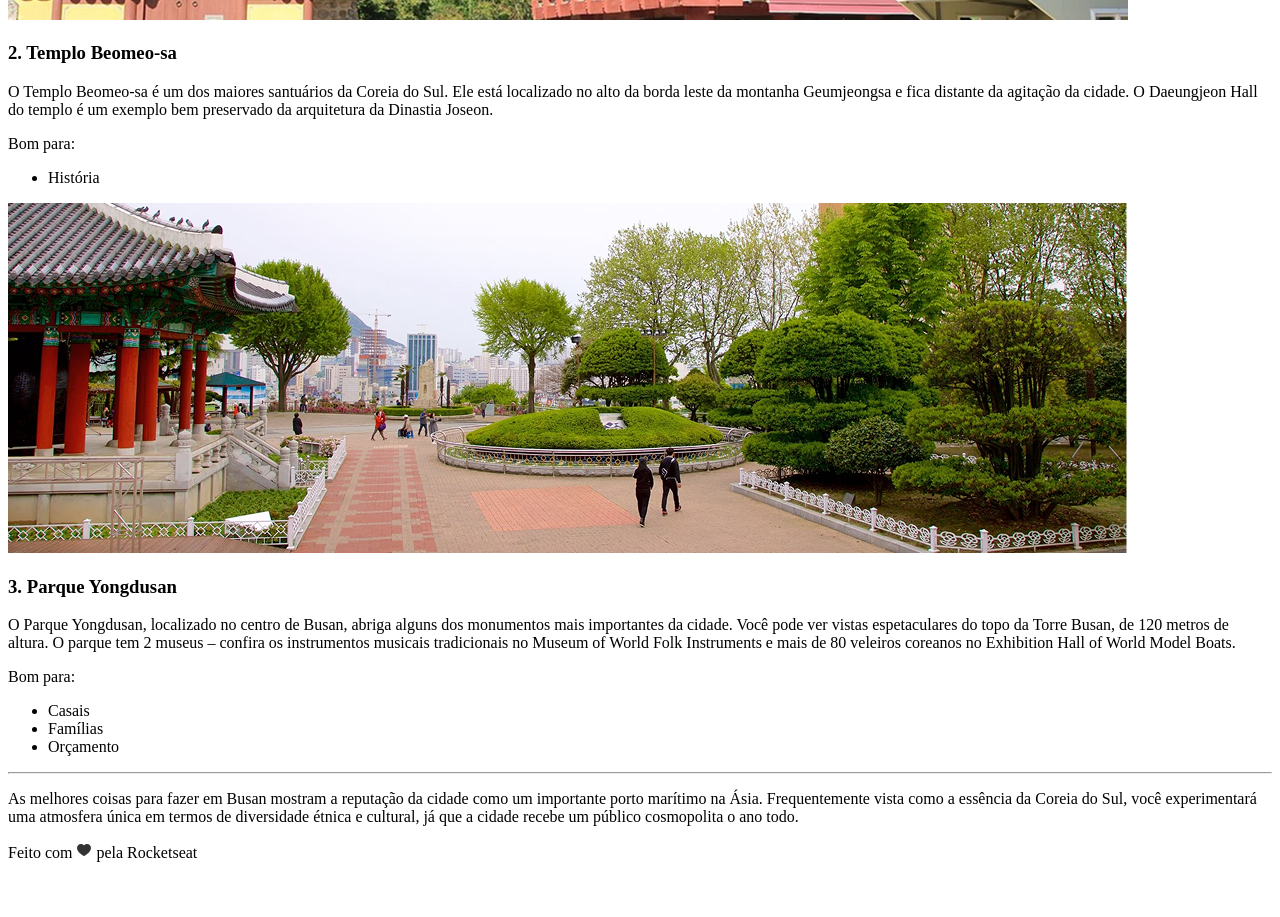
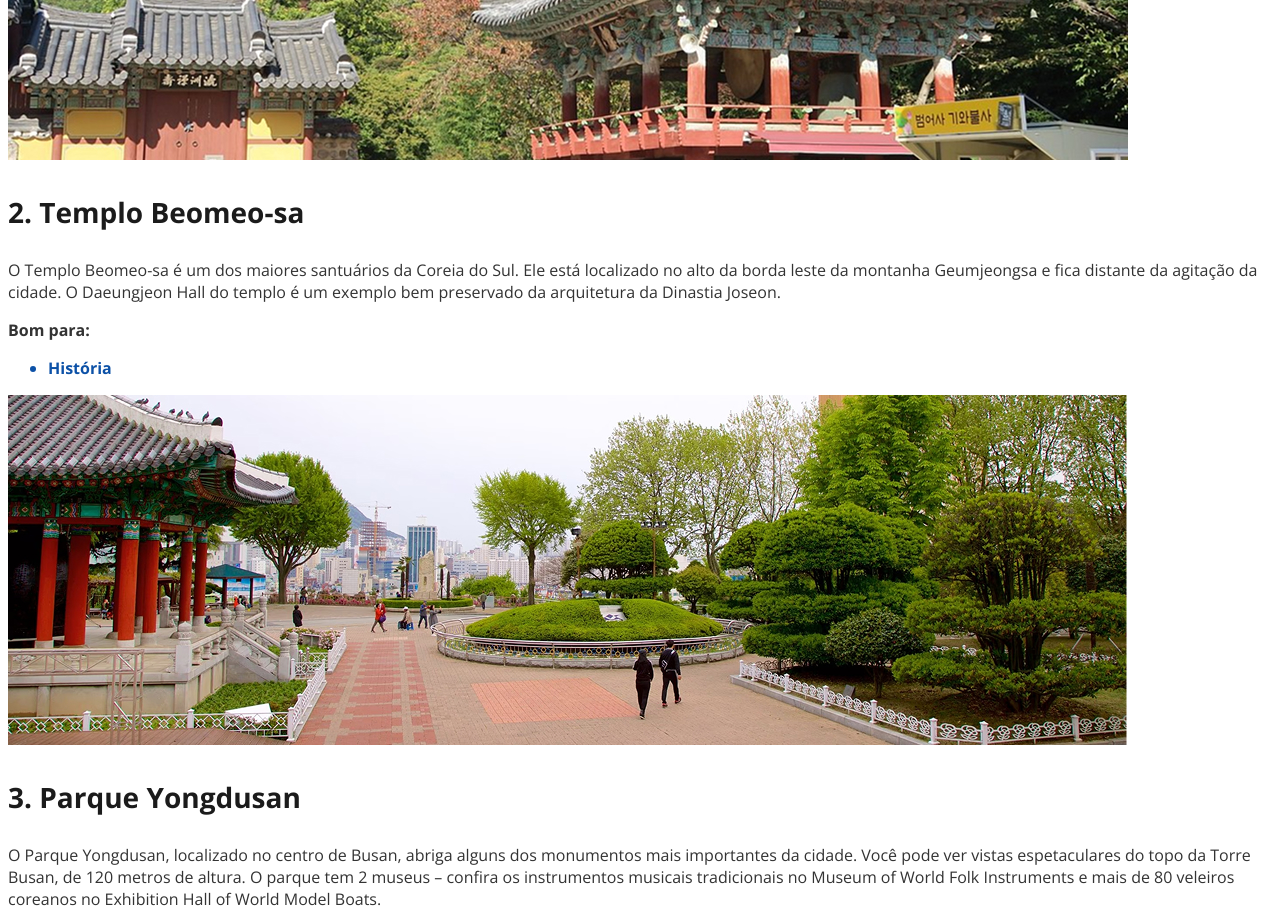
Before and after one commit to robsonciareli/local_turistico, a plain HTML site: page index.html in a window 1280 px wide. Shown: the part 1880-2797 px from the top of the page. Before the commit the page ends 2750 px from the top, so only its background shows below. Drawn offline with nearby package versions, Linux system fonts and the light colour scheme; a web font is replaced by a local one.

Commit message:
Estilização das fontes

```diff
--- a/index.html
+++ b/index.html
@@ -1,9 +1,14 @@
 <!DOCTYPE html>
 <html lang="pt-br">
 <head>
+    <link rel="preconnect" href="https://fonts.googleapis.com">
+    <link rel="preconnect" href="https://fonts.gstatic.com" crossorigin>
+    <link rel="preconnect" href="https://fonts.googleapis.com">
+    <link rel="preconnect" href="https://fonts.gstatic.com" crossorigin>
     <meta charset="UTF-8">
     <meta name="viewport" content="width=device-width, initial-scale=1.0">
     <link rel="stylesheet" href="style.css">
+    <link href="https://fonts.googleapis.com/css2?family=Alice&family=Open+Sans:ital,wght@0,300..800;1,300..800&display=swap" rel="stylesheet">
     <title>Local Turístico</title>
 </head>
 <body>
@@ -15,11 +20,11 @@
             </section>
             <section id="image_description">
                 <img src="assets/image1.jpg" alt="Vista da cidade de Busan">
-                <h4>
+                <p class="subtitle">
                     Busan, a estrela em ascensão da Coreia do Sul, oferece de tudo, desde churrascarias
                     de primeira linha até tradicionais barracas de comida de rua. Aqui, exploramos a
                     segunda cidade da Coreia do Sul e descobrimos as suas ofertas culinárias.
-                </h4>
+                </hp>
             </section>
             <section id="content">
                 <hr>
@@ -53,11 +58,11 @@
                                 beira-mar – você pode desfrutar de vistas do Mar do Leste de um lado e de belas
                                 montanhas do outro.
                             </p>
-                            <p>
+                            <p class="text-secundary">
                                 Bom para:
                             </p>
                             <ul>
-                                <li>História</li>
+                                <li class="accent-blue">História</li>
                             </ul>
                         </div>
                     </div>
@@ -72,11 +77,11 @@
                                  no alto da borda leste da montanha Geumjeongsa e fica distante da agitação da cidade.
                                   O Daeungjeon Hall do templo é um exemplo bem preservado da arquitetura da Dinastia Joseon.
                             </p>
-                            <p>
+                            <p class="text-secundary">
                                 Bom para:
                             </p>
                             <ul>
-                                <li>História</li>
+                                <li class="accent-blue">História</li>
                             </ul>
                         </div>
                     </div>
@@ -93,13 +98,13 @@
                                 tradicionais no Museum of World Folk Instruments e mais de 80 veleiros coreanos no
                                 Exhibition Hall of World Model Boats.
                             </p>
-                            <p>
+                            <p class="text-secundary">
                                 Bom para:
                             </p>
                             <ul>
-                                <li>Casais</li>
-                                <li>Famílias</li>
-                                <li>Orçamento</li>
+                                <li class="accent-purple">Casais</li>
+                                <li class="accent-pink">Famílias</li>
+                                <li class="accent-orange">Orçamento</li>
                             </ul>
                         </div>
                     </div>
--- a/style.css
+++ b/style.css
@@ -0,0 +1,70 @@
+:root {
+    font-family: "Open Sans", "Sans-serif";
+    color: #333333;
+}
+
+h1 {
+    font-size: 36px;
+    font-weight: bold;
+}
+
+h2 {
+    font-size: 32p;
+    font-weight: bold;
+}
+
+h3 {
+    font-size: 28px;
+    font-weight: bold;
+}
+
+h1,h2,h3 {
+    color: #1b1b1b;
+}
+
+p {
+    font-size: 16px;
+}
+
+.paragraph {
+    font-weight: normal;
+}
+
+.headline {
+    font-weight: bold;
+    color: #E1624F;
+}
+
+.subtitle {
+    font-style: italic;
+    text-align: center;
+}
+
+.text-secundary, .accent-blue, .accent-purple, .accent-pink, .accent-orange {
+    font-weight: bold;
+}
+
+.accent-blue {
+    color: #0C51A7;
+}
+
+.accent-purple {
+    color: #591b98;
+}
+
+.accent-pink {
+    color: #E5245E;
+}
+
+.accent-orange {
+    color: #E95E10;
+}
+
+footer {
+    font-family: "Alice", serif;
+    text-align: center;
+}
+
+footer img {
+    vertical-align: middle;
+}
```
